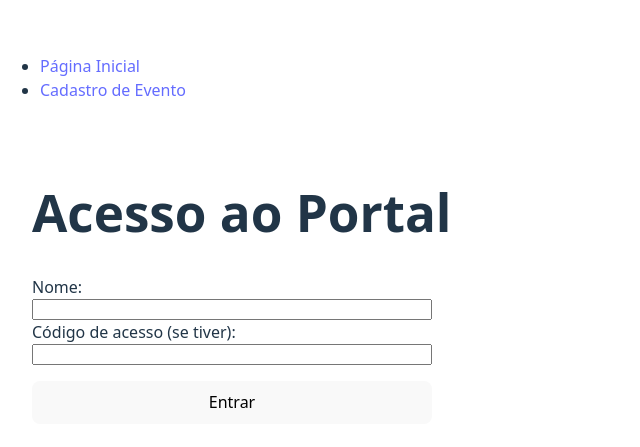
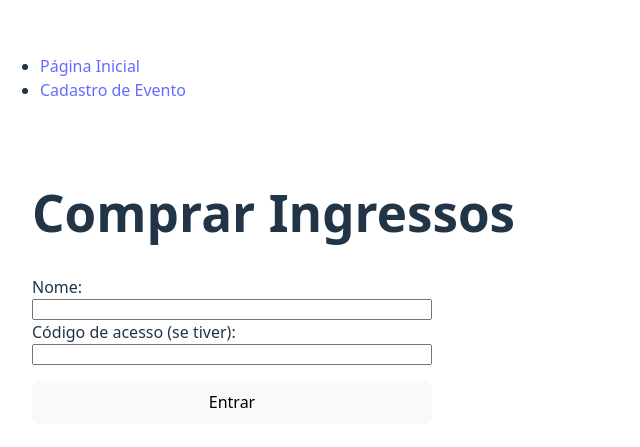
Before and after one commit to Andrehlb/portal-ingressos-frontend, a React (Vite) app: page / in a window 1280 px wide. Shown: the part 153-600 px from the top of the page, without its empty margins (0-640 px from the left). Built offline with nearby package versions, Linux system fonts and the light colour scheme.

Commit message:
fix: update Login component header to 'Comprar Ingressos'

```diff
--- a/src/pages/Login.jsx
+++ b/src/pages/Login.jsx
@@ -24,7 +24,7 @@ export default function Login() {
 
     return (
         <div style={{ padding: '2rem' }}>
-            <h1>Acesso ao Portal</h1>
+            <h1>Comprar Ingressos</h1>
             <form onSubmit={handleSubmit} style={{ display: 'flex', flexDirection: 'column', maxWidth: '400px' }}>
                 <label>Nome:</label>
                 <input type="text" required />
```
